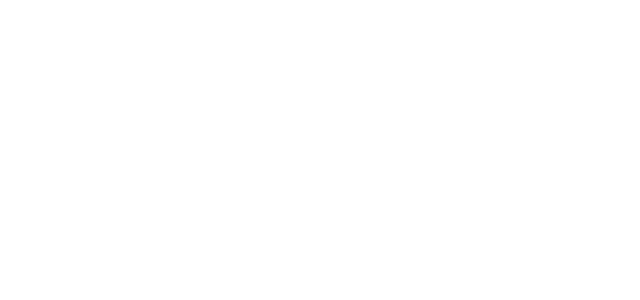
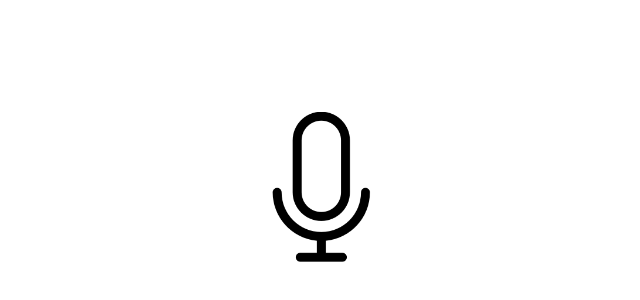
Before and after one commit to PhuuQuiii/iot-vaa, a Next.js app: page /Voice in a window 1280 px wide. Shown: the part 338-638 px from the top of the page, without its empty margins (319-959 px from the left). Built offline with nearby package versions, Linux system fonts and the light colour scheme.

Commit message:
Mic and logo vaa

```diff
--- a/next.config.mjs
+++ b/next.config.mjs
@@ -1,4 +1,20 @@
 /** @type {import('next').NextConfig} */
-const nextConfig = {};
+const nextConfig = {
+  env: {
+    selected: 1,
+    vietnam: "VUI LÒNG CHỌN LỰA CHỌN",
+    english: "PLEASE SELECT THE OPTION",
+  },
+};
 
-export default nextConfig;
+const changeSelectedValue = (newValue) => {
+  return {
+    ...nextConfig,
+    env: {
+      ...nextConfig.env,
+      selected: newValue,
+    },
+  };
+};
+
+export { nextConfig, changeSelectedValue };
--- a/src/app/Voice/page.jsx
+++ b/src/app/Voice/page.jsx
@@ -1,27 +1,59 @@
-// src/app/Voice/page.jsx
+"use client";
+import React, { useState, useEffect } from "react";
 
-"use client"; // Mark this file as a client component
-
-import React, { useState } from "react";
-import MicIcon from "@mui/icons-material/Mic";
-import MicOffIcon from "@mui/icons-material/MicOff";
+const SpeechRecognition =
+  window.SpeechRecognition || window.webkitSpeechRecognition;
+const recognition = new SpeechRecognition();
 
 const Page = () => {
-  const [pressed, setPressed] = useState(false);
+  const [isListening, setIsListening] = useState(false);
+  const [spokenText, setSpokenText] = useState("");
+
+  const toggleListening = () => {
+    setIsListening((prevState) => !prevState);
+  };
+
+  useEffect(() => {
+    recognition.onstart = () => {
+      console.log("Voice recognition started");
+    };
+
+    recognition.onresult = (event) => {
+      const current = event.resultIndex;
+      const transcript = event.results[current][0].transcript;
+      setSpokenText(transcript);
+    };
+
+    recognition.onend = () => {
+      console.log("Voice recognition ended");
+      setIsListening(false);
+    };
+  }, []);
+
+  useEffect(() => {
+    if (isListening) {
+      recognition.start();
+    } else {
+      recognition.stop();
+    }
+  }, [isListening]);
 
   return (
-    <div className="flex justify-center items-center h-screen">
-      {pressed ? (
-        <MicIcon
-          style={{ fontSize: 72, color: "blue" }}
-          onClick={() => setPressed(!pressed)}
+    <div className="flex flex-col justify-center items-center h-screen">
+      <p className="text-4xl font-bold mb-8">{spokenText}</p>
+      <button
+        onClick={toggleListening}
+        className={`rounded-full p-4 mb-12 ${
+          isListening ? "bg-blue-500" : "bg-white"
+        }`}
+        style={{ marginTop: "calc(100vh / 3)" }}
+      >
+        <img
+          src="/microphone.png"
+          alt="Microphone"
+          style={{ width: 150, height: 150 }}
         />
-      ) : (
-        <MicOffIcon
-          style={{ fontSize: 72, color: "white" }}
-          onClick={() => setPressed(!pressed)}
-        />
-      )}
+      </button>
     </div>
   );
 };
--- a/src/app/page.js
+++ b/src/app/page.js
@@ -1,4 +1,7 @@
+"use client";
 import Link from "next/link";
+import { useState } from "react";
+import { changeSelectedValue } from "../../next.config.mjs";
 
 export default function Home() {
   return (
@@ -9,14 +12,20 @@
       <p className="text-center text-4xl mb-16">PLEASE SELECT YOUR LANGUAGE</p>
       <div className="grid grid-cols-3 gap-4 w-2/3">
         <Link href="/Home">
-          <button className="bg-blue-500 text-white text-4xl py-4 px-6 w-full h-40 rounded-lg">
-            English
+          <button
+            onClick={() => changeSelectedValue(1)}
+            className="bg-blue-500 text-white text-4xl py-4 px-6 w-full h-40 rounded-lg"
+          >
+            ENGLISH
           </button>
         </Link>
         <div className="invisible">02</div>
         <Link href="/Home">
-          <button className="bg-blue-500 text-white text-4xl py-4 px-6 w-full h-40 rounded-lg">
-            Tiếng Việt
+          <button
+            onClick={() => changeSelectedValue(2)}
+            className="bg-blue-500 text-white text-4xl py-4 px-6 w-full h-40 rounded-lg"
+          >
+            TIẾNG VIỆT
           </button>
         </Link>
       </div>
```
Also changed, not shown: public/Logo Học viện Hàng không Việt Nam - VAA (TÁCH VIỀN).png (added), public/microphone.png (added).
